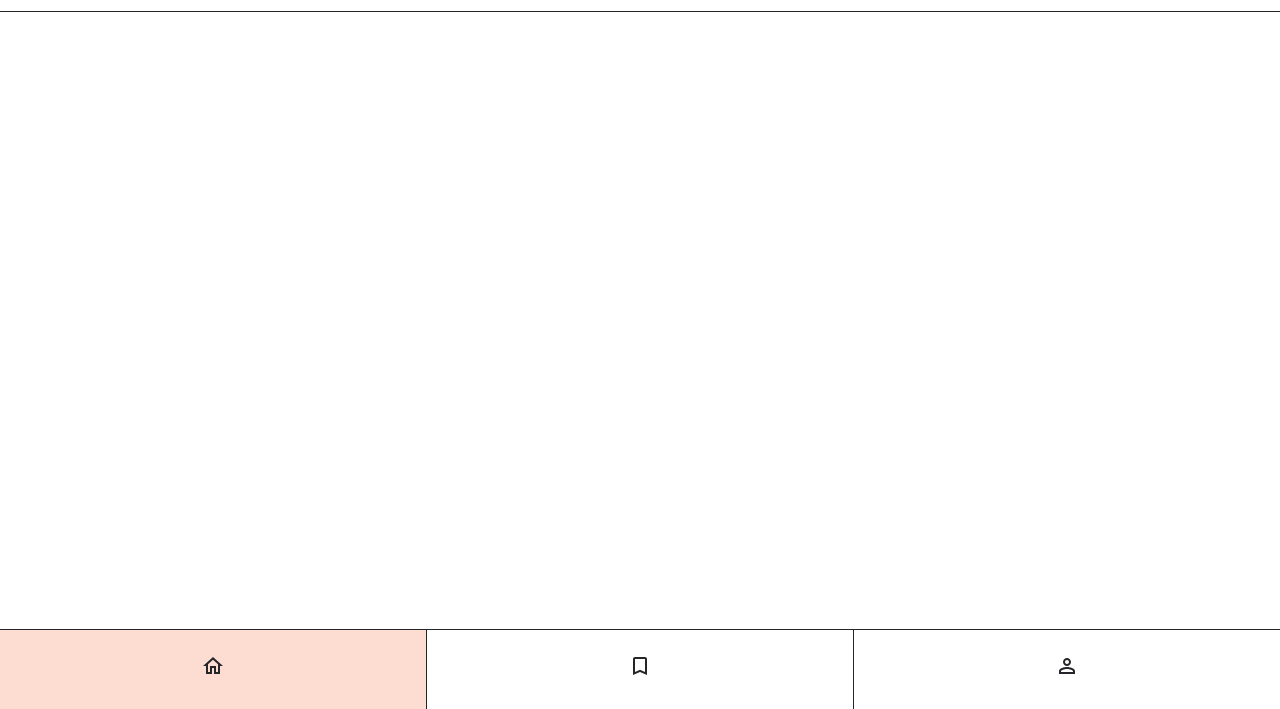
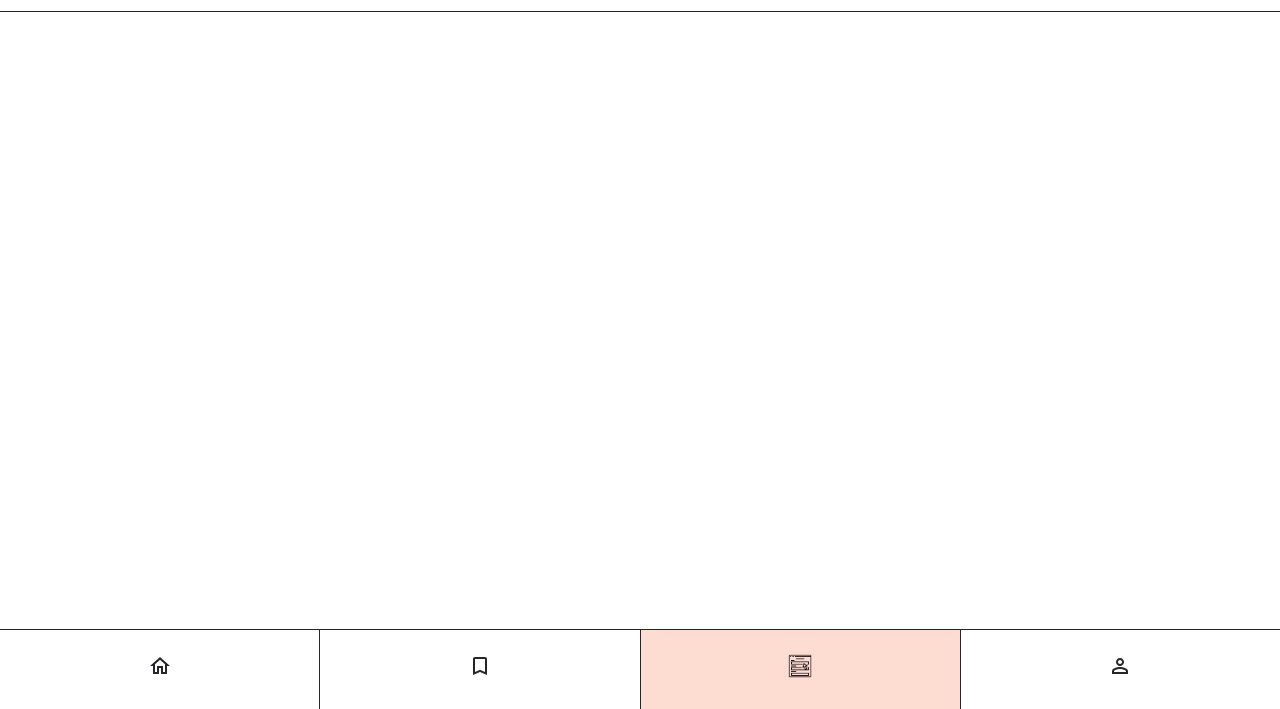
Before and after one commit to TinaMichl/recap-project-2_quiz-app, a website: page form.html in a window 1280 px wide. Shown: the part 91-800 px from the top of the page. Drawn offline with Linux system fonts and the light colour scheme.

Commit message:
added links in the footer

```diff
--- a/form.html
+++ b/form.html
@@ -16,7 +16,7 @@
 
     <nav class="navigation">
       <ul class="navigation__list">
-        <li class="navigation__list-item navigation__list-item--active">
+        <li class="navigation__list-item">
           <a
             class="navigation__link"
             href="/index.html"
@@ -52,6 +52,23 @@
             </svg>
           </a>
         </li>
+
+        <li class="navigation__list-item navigation__list-item--active">
+          <a
+            class="navigation__link"
+            href="/form.html"
+            aria-label="go to form page"
+          >
+            <img
+              src="images/form.png"
+              width="24px"
+              height="24px"
+              alt="image for
+            form page link"
+            />
+          </a>
+        </li>
+
         <li class="navigation__list-item">
           <a
             class="navigation__link"
```
Also changed, not shown: bookmarks.html (+15 -0 lines), index.html (+17 -0 lines), profile.html (+15 -0 lines), images/form.png (added).
